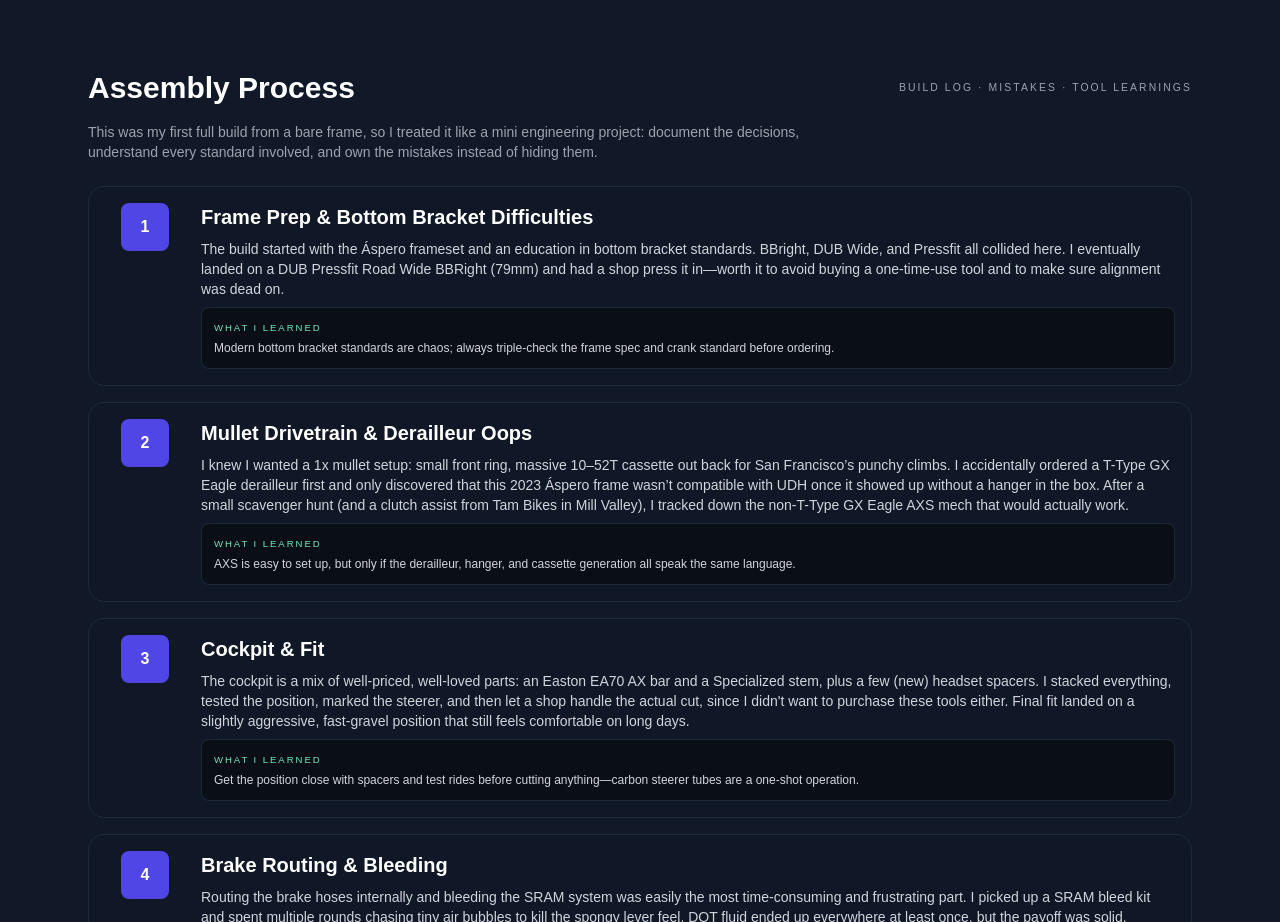
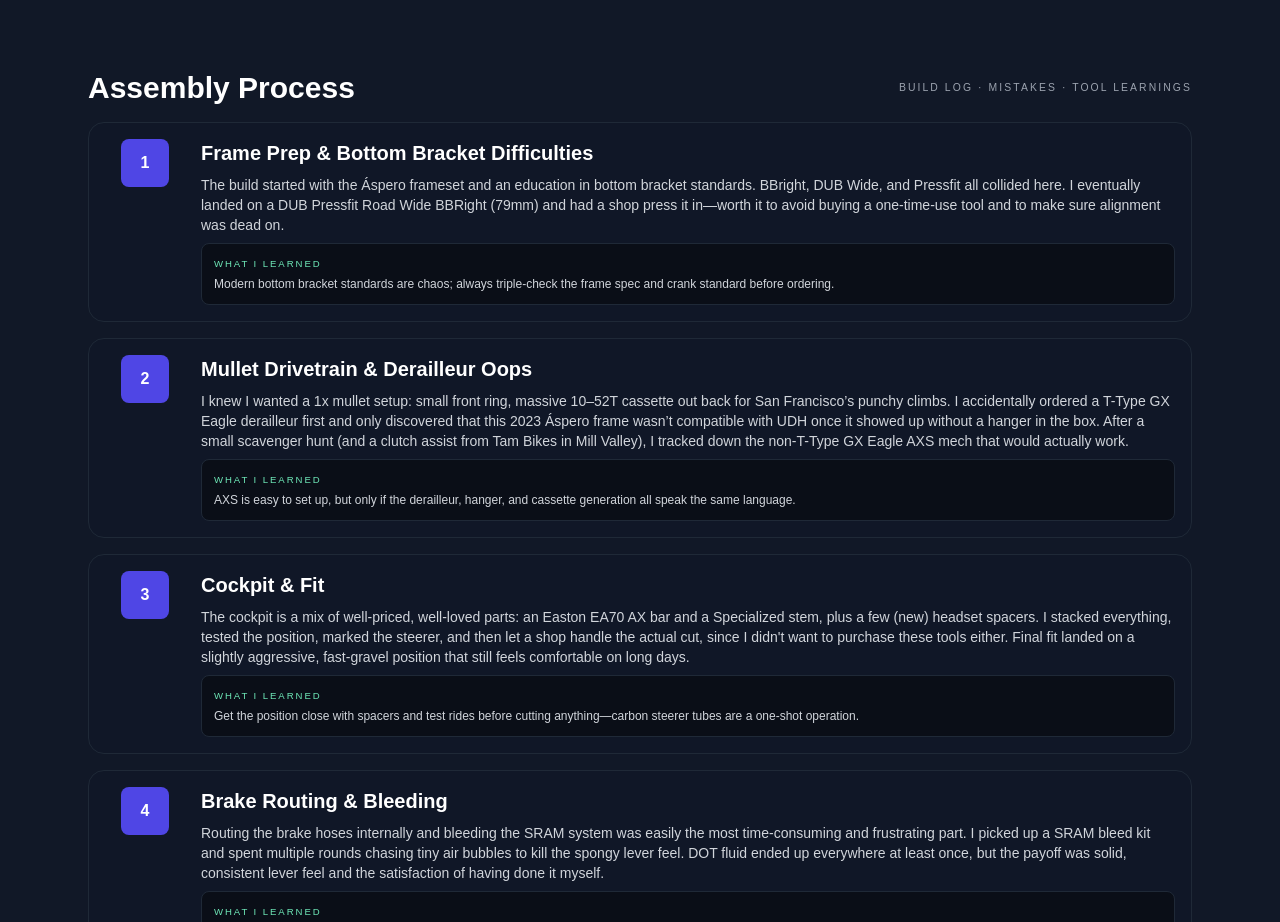
Before and after one commit to kaimartell/Vercel-portfolio, a Next.js app: page /projects/cervelo in a window 1280 px wide. Shown: the part 2540-3462 px from the top of the page. Built offline with nearby package versions, Linux system fonts and the light colour scheme.

Commit message:
Removed assembly process description

```diff
--- a/app/projects/cervelo/page.js
+++ b/app/projects/cervelo/page.js
@@ -421,10 +421,6 @@ export default function CerveloBuild() {
               BUILD LOG · MISTAKES · TOOL LEARNINGS
             </span>
           </div>
-          <p className="text-sm text-gray-400 mb-6 max-w-3xl">
-            This was my first full build from a bare frame, so I treated it like a mini engineering project:
-            document the decisions, understand every standard involved, and own the mistakes instead of hiding them.
-          </p>
 
           <div className="space-y-4">
             {assemblySteps.map((step, index) => (
```
